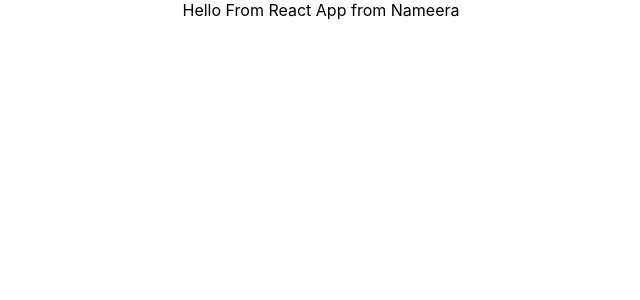
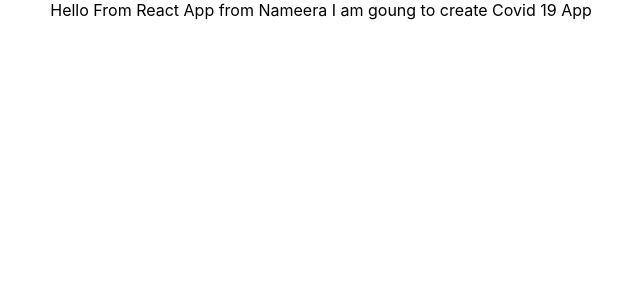
Before and after one commit to nameerazaidi/react_class, a React (Create React App) app: page / in a window 1280 px wide. Shown: the top 300 px of the page, without its empty margins (319-959 px from the left). Built offline with nearby package versions, Linux system fonts and the light colour scheme.

Commit message:
update app.js

```diff
--- a/src/App.js
+++ b/src/App.js
@@ -1,11 +1,10 @@
 import React from 'react';
-import logo from './logo.svg';
 import './App.css';
 
 function App() {
   return (
     <div className="App">
-      Hello From React App from Nameera
+      Hello From React App from Nameera I am goung to create Covid 19 App
     </div>
   );
 }
```
